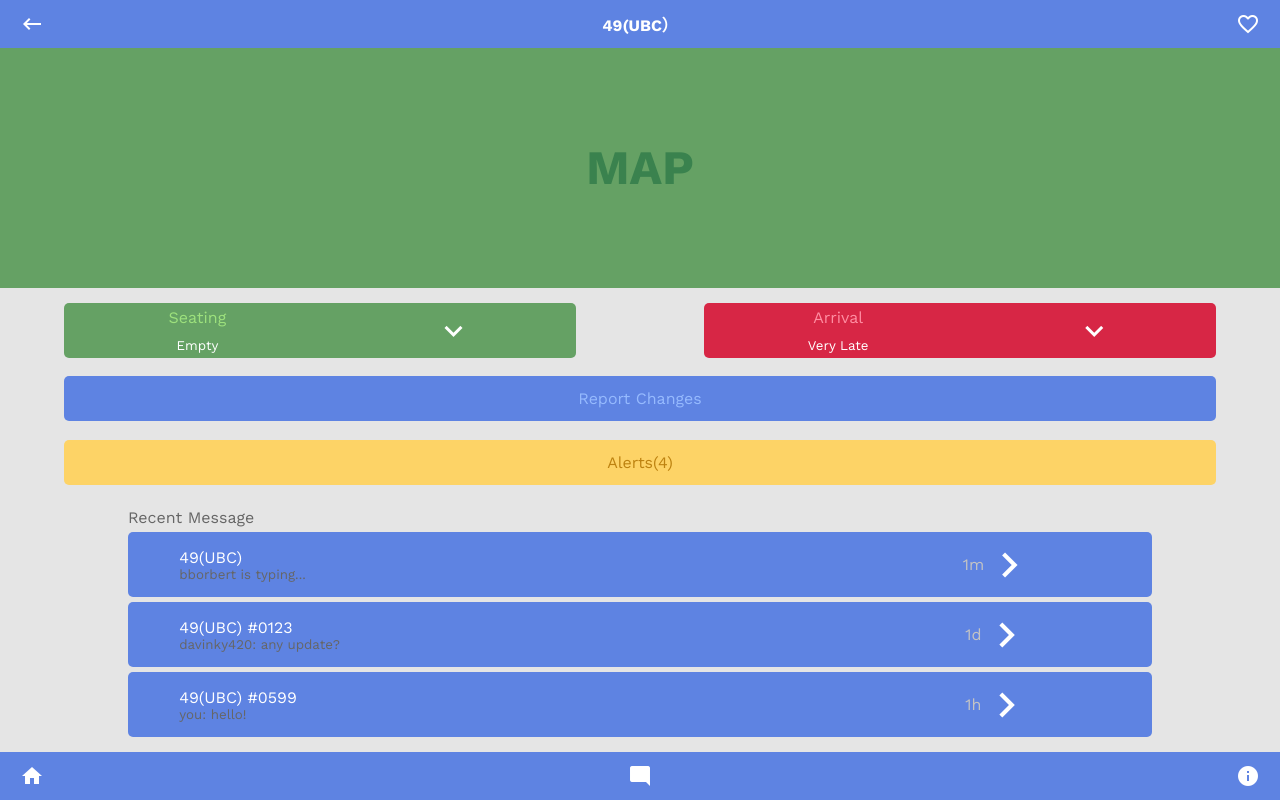
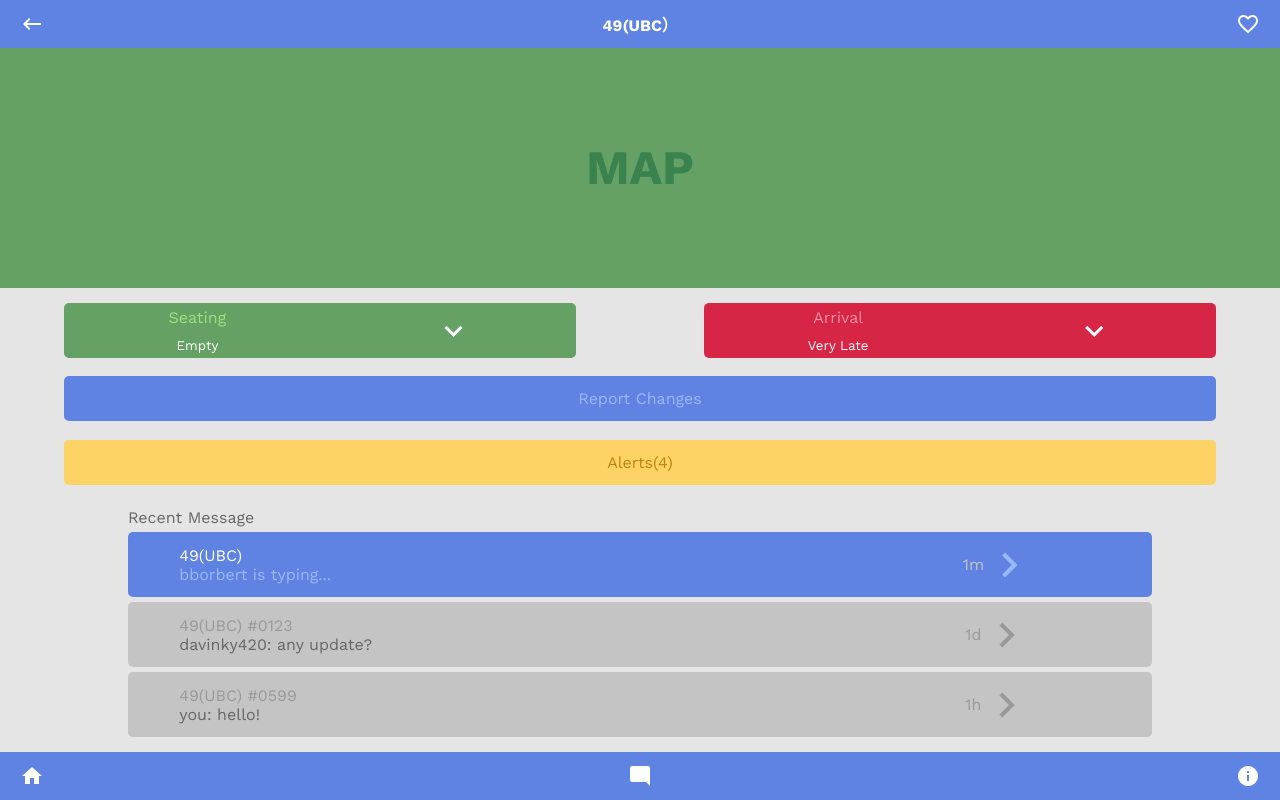
Before and after one commit to Dimuzone/riderly, a plain HTML site: page busprofile.html in a window 1280 px wide. Drawn offline with nearby package versions, Linux system fonts and the light colour scheme.

Commit message:
change color for chatroom

```diff
--- a/styles/busprofile.css
+++ b/styles/busprofile.css
@@ -94,18 +94,31 @@
     align-items: stretch;
     border-radius: 5px;
     margin-top: 5px;
+    color: var(--blue-light);
+}
+
+.room2, .room3 {
+  background-color: var(--silver);
 }
 .roomName, .chat {
     width: 70%;
     margin-left: 5%;
 }
 
-.roomName {
+.roomName1 {
     color: white;
 }
 
+.roomName2, .roomName3 {
+  color: var(--lightgray);
+}
+
 .chat {
-    font-size: 10pt;
+    font-size: 12pt;
+}
+
+.chat2, .chat3 {
+  color: var(--gray)
 }
 
 .time {
@@ -118,7 +131,19 @@
     color: var(--silver)
 }
 
+.time2, .time3 {
+  color: var(--lightgray);
+}
+
 .message-icon {
     font-size: 50px;
     color: white;
 }
+
+.message-icon1 {
+  color: var(--blue-light);
+}
+
+.message-icon2, .message-icon3 {
+  color: var(--lightgray);
+}
```
